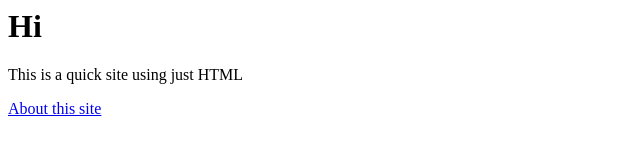
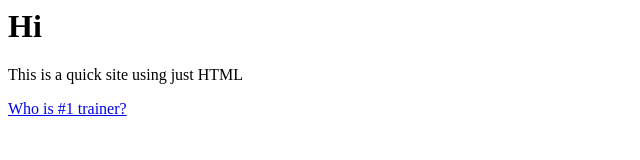
Before and after one commit to chrisbartolotta/html-4-mj, a plain HTML site: page index.html in a window 1280 px wide. Shown: the full height of the page, 0-640 px from the left. Drawn offline with Linux system fonts and the light colour scheme.

Commit message:
Update index.html

```diff
--- a/index.html
+++ b/index.html
@@ -2,4 +2,4 @@
 
 <p>This is a quick site using just HTML</p>
 
-<a href="./answer.html">About this site</a>
+<a href="./answer.html">Who is #1 trainer?</a>
```
